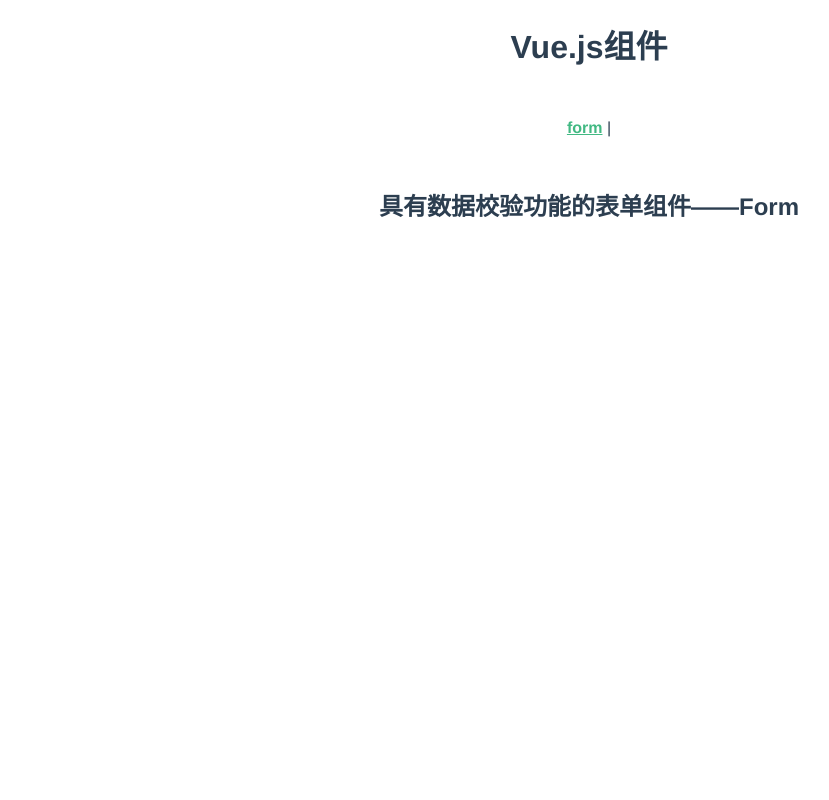
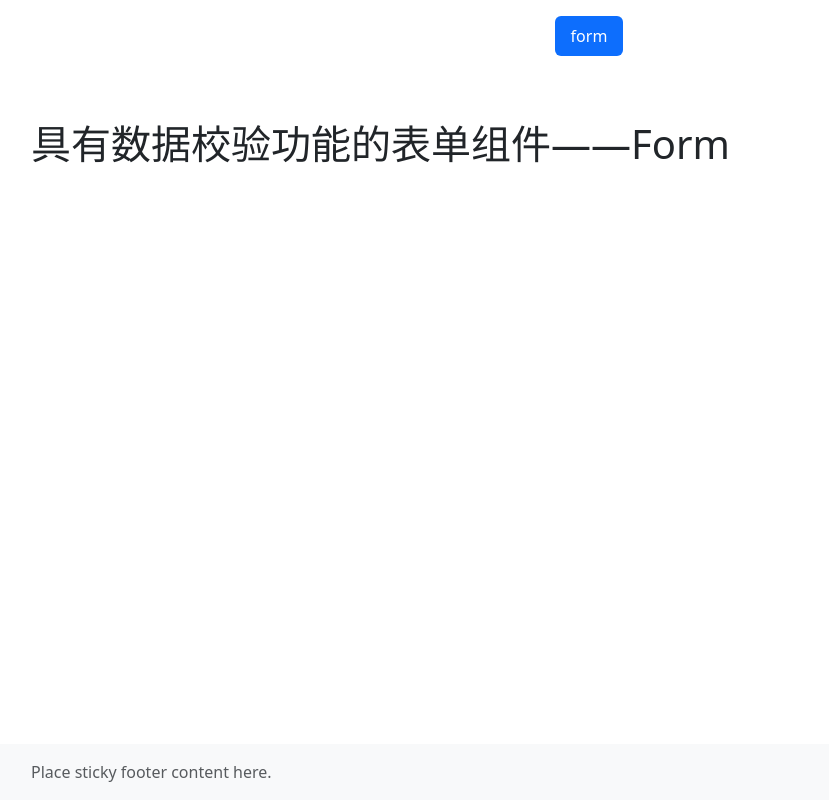
Before and after one commit to zhuying547/vue-components, a Vue app: page / in a window 1280 px wide. Before the commit this address led to /#/form. Shown: the whole page, without its empty margins (51-880 px from the left). Built offline with nearby package versions, Linux system fonts and the light colour scheme.

Commit message:
添加样式

```diff
--- a/package.json
+++ b/package.json
@@ -8,7 +8,9 @@
     "lint": "vue-cli-service lint"
   },
   "dependencies": {
+    "@popperjs/core": "^2.11.8",
     "async-validator": "^4.2.5",
+    "bootstrap": "^5.3.0",
     "core-js": "^3.8.3",
     "vue": "^2.6.14",
     "vue-router": "^3.5.1",
--- a/public/index.html
+++ b/public/index.html
@@ -1,15 +1,18 @@
 <!DOCTYPE html>
-<html lang="">
+<html lang="" class="h-100">
   <head>
-    <meta charset="utf-8">
-    <meta http-equiv="X-UA-Compatible" content="IE=edge">
-    <meta name="viewport" content="width=device-width,initial-scale=1.0">
-    <link rel="icon" href="<%= BASE_URL %>favicon.ico">
+    <meta charset="utf-8" />
+    <meta http-equiv="X-UA-Compatible" content="IE=edge" />
+    <meta name="viewport" content="width=device-width,initial-scale=1.0" />
+    <link rel="icon" href="<%= BASE_URL %>favicon.ico" />
     <title><%= htmlWebpackPlugin.options.title %></title>
   </head>
-  <body>
+  <body class="h-100">
     <noscript>
-      <strong>We're sorry but <%= htmlWebpackPlugin.options.title %> doesn't work properly without JavaScript enabled. Please enable it to continue.</strong>
+      <strong
+        >We're sorry but <%= htmlWebpackPlugin.options.title %> doesn't work properly without JavaScript enabled. Please
+        enable it to continue.</strong
+      >
     </noscript>
     <div id="app"></div>
     <!-- built files will be auto injected -->
--- a/src/App.vue
+++ b/src/App.vue
@@ -1,30 +1,32 @@
 <template>
-  <div id="app">
-    <h1>Vue.js组件</h1>
-    <nav><router-link to="/form">form</router-link> |</nav>
-    <router-view />
+  <div id="app" class="d-flex flex-column h-100">
+    <header class="d-flex justify-content-center py-3">
+      <ul class="nav nav-pills">
+        <li class="nav-item" v-for="route in routes" :key="route.name">
+          <router-link :to="route.path" class="nav-link">{{ route.name }}</router-link>
+        </li>
+      </ul>
+    </header>
+    <main class="flex-shrink-0">
+      <router-view />
+    </main>
+    <footer class="footer mt-auto py-3 bg-body-tertiary">
+      <div class="container">
+        <span class="text-body-secondary">Place sticky footer content here.</span>
+      </div>
+    </footer>
   </div>
 </template>
-
-<style lang="less">
-#app {
-  font-family: Avenir, Helvetica, Arial, sans-serif;
-  -webkit-font-smoothing: antialiased;
-  -moz-osx-font-smoothing: grayscale;
-  text-align: center;
-  color: #2c3e50;
-}
-
-nav {
-  padding: 30px;
-
-  a {
-    font-weight: bold;
-    color: #2c3e50;
-
-    &.router-link-exact-active {
-      color: #42b983;
-    }
-  }
-}
-</style>
+<script>
+import { routes } from './router';
+export default {
+  name: 'App',
+  data() {
+    return {
+      routes: routes,
+    };
+  },
+  components: {},
+};
+</script>
+<style lang="less"></style>
--- a/src/main.js
+++ b/src/main.js
@@ -2,8 +2,8 @@
 import App from './App.vue';
 import router from './router';
 import store from './store';
-
 Vue.config.productionTip = false;
+import 'bootstrap/dist/css/bootstrap.css';
 
 new Vue({
   router,
--- a/src/router/index.js
+++ b/src/router/index.js
@@ -3,19 +3,17 @@
 
 Vue.use(VueRouter);
 
-const routes = [
+export const routes = [
   {
     path: '/',
-    redirect: { path: '/form' },
-  },
-  {
-    path: '/form',
+    name: 'form',
     component: () => import('@/views/form.vue'),
   },
 ];
 
 const router = new VueRouter({
   routes,
+  linkActiveClass: 'active',
 });
 
 export default router;
--- a/src/views/form.vue
+++ b/src/views/form.vue
@@ -1,5 +1,5 @@
 <template>
-  <div>
-    <h2>具有数据校验功能的表单组件——Form</h2>
+  <div class="container">
+    <h1 class="mt-5">具有数据校验功能的表单组件——Form</h1>
   </div>
 </template>
--- a/vue.config.js
+++ b/vue.config.js
@@ -1,5 +1,8 @@
-module.exports = {
+const { defineConfig } = require('@vue/cli-service');
+
+module.exports = defineConfig({
+  publicPath: process.env.NODE_ENV === 'production' ? '/my-project/' : '/',
   chainWebpack: (config) => {
     config.plugins.delete('prefetch');
   },
-};
+});
```
Also changed, not shown: 1 other file (tests, documents, lock files or other folders).
